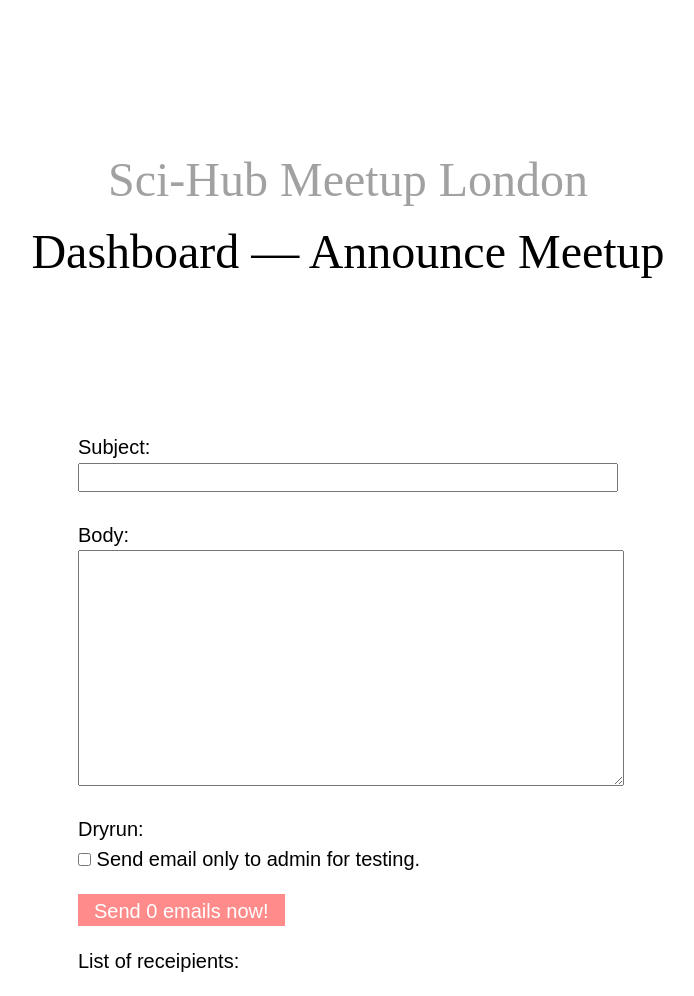
After one commit to sirodoht/cyanblue, a Django app: page /dashboard/announce/ in a window 1280 px wide. The commit adds this page. Shown: the whole page, without its empty margins (292-986 px from the left). Run offline with Django 3.2, Linux system fonts and the light colour scheme; the visitor is signed in with stand-in values (Sample User, id 1); data that the repository does not hold is empty.

Commit message:
add meetup announce feature

```diff
--- /dev/null
+++ b/main/forms.py
@@ -0,0 +1,17 @@
+from django import forms
+
+from main import models
+
+
+class SubscriptionForm(forms.ModelForm):
+    class Meta:
+        model = models.Subscription
+        fields = ["email"]
+
+
+class AnnounceForm(forms.Form):
+    subject = forms.CharField()
+    body = forms.CharField(widget=forms.Textarea)
+    dryrun = forms.BooleanField(
+        required=False, help_text="Send email only to admin for testing."
+    )
--- a/main/static/style.css
+++ b/main/static/style.css
@@ -238,15 +238,18 @@ main {
 
 label {
     display: block;
-    width: 100%;
+    margin-top: 16px;
 }
 
+input[type="text"],
 input[type="email"] {
     width: 100%;
     margin-bottom: 8px;
+    box-sizing: border-box;
 }
 
 input[type="submit"] {
+    display: block;
     border: 0;
     background: var(--primary-color);
     color: #fff;
@@ -259,28 +262,8 @@ input[type="submit"]:hover {
     box-shadow: 8px 8px #000;
 }
 
-label {
-    display: block;
+textarea {
     width: 100%;
-}
-
-input[type="email"] {
-    width: 100%;
-    margin-bottom: 8px;
-    box-sizing: border-box;
-}
-
-input[type="submit"] {
-    border: 0;
-    background: var(--primary-color);
-    color: #fff;
-    padding: 6px 16px 3px;
-    cursor: pointer;
-    transition: all 0.1s;
-}
-
-input[type="submit"]:hover {
-    box-shadow: 8px 8px #000;
 }
 
 aside {
@@ -308,6 +291,7 @@ hr {
 
 .landing-title-muted {
     color: var(--muted-color);
+    text-decoration: none;
 }
 
 .landing-pin {
@@ -340,3 +324,12 @@ hr {
 .subscription form {
     margin-top: 8px;
 }
+
+.event-ics {
+    text-decoration: underline dashed;
+    color: #000;
+}
+
+.event-ics:hover {
+    text-decoration: underline;
+}
--- /dev/null
+++ b/main/templates/main/dashboard_announce.html
@@ -0,0 +1,32 @@
+{% extends 'main/layout.html' %}
+
+{% load static %}
+
+{% block content %}
+
+<h1 class="landing-title">
+    <a href="{% url 'index' %}" class="landing-title-muted">
+        Sci-Hub Meetup London
+    </a>
+    <br>Dashboard — Announce Meetup
+</h1>
+
+<main>
+    <section>
+        <form method="post">
+            {{ form.as_p }}
+            {% csrf_token %}
+            <input type="submit" value="Send {{ subscriptions_count }} emails now!">
+        </form>
+
+        <p>
+            List of receipients:
+        </p>
+        <ul>
+            {% for s in subscriptions_list %}
+            <li>{{ s.email }}</li>
+            {% endfor %}
+        </ul>
+    </section>
+</main>
+{% endblock %}}
--- a/main/urls.py
+++ b/main/urls.py
@@ -5,4 +5,16 @@ from main import views
 urlpatterns = [
     path("", views.index, name="index"),
     path("<slug:event_slug>/", views.event, name="event"),
+    path("<slug:event_slug>/ics", views.event_ics, name="event_ics"),
+    path(
+        "dashboard/announce/",
+        views.DashboardAnnounce.as_view(),
+        name="dashboard_announce",
+    ),
+    path(
+        "unsubscribe/<uuid:key>/",
+        views.unsubscribe_key,
+        name="unsubscribe_key",
+    ),
+    path("about/code-of-conduct/", views.coc, name="coc"),
 ]
--- a/main/views.py
+++ b/main/views.py
@@ -1,27 +1,25 @@
-from django import forms
+from django.conf import settings
 from django.contrib import messages
+from django.contrib.auth.mixins import LoginRequiredMixin
+from django.core import mail
 from django.core.mail import mail_admins
-from django.shortcuts import render
+from django.http import HttpResponse
+from django.shortcuts import redirect, render
+from django.urls import reverse_lazy
+from django.utils import timezone
+from django.views.generic.edit import FormView
 
-from main import models
+from main import forms, models, utils
 
 
 def index(request):
     if request.method == "GET":
         return render(request, "main/index.html")
-
     elif request.method == "POST":
-
-        class SubscriptionForm(forms.ModelForm):
-            class Meta:
-                model = models.Subscription
-                fields = ["email"]
-
-        form = SubscriptionForm(request.POST)
+        form = forms.SubscriptionForm(request.POST)
 
         # if not valid
         if not form.is_valid():
-
             if "email" in form.errors and form.errors["email"] == [
                 "Subscription with this Email already exists."
             ]:
@@ -66,3 +64,119 @@ def event(request, event_slug):
             "event": models.Event.objects.get(slug=event_slug),
         },
     )
+
+
+def event_ics(request, event_slug):
+    event = models.Event.objects.get(slug=event_slug)
+    ics_content = utils.get_ics(event)
+    response = HttpResponse(ics_content, content_type="application/octet-stream")
+    response["Content-Disposition"] = "attachment; filename=scihub-london-event.ics"
+    return response
+
+
+class DashboardAnnounce(LoginRequiredMixin, FormView):
+    form_class = forms.AnnounceForm
+    template_name = "main/dashboard_announce.html"
+    success_url = reverse_lazy("dashboard_announce")
+
+    def get_context_data(self, **kwargs):
+        context = super().get_context_data(**kwargs)
+        context["subscriptions_count"] = models.Subscription.objects.all().count()
+        context["subscriptions_list"] = models.Subscription.objects.all().order_by(
+            "created_at"
+        )
+        return context
+
+    def post(self, request, *args, **kwargs):
+        form_class = self.get_form_class()
+        form = self.get_form(form_class)
+        if form.is_valid():
+
+            # handle dry run case
+            if form.cleaned_data.get("dryrun"):
+                mail_admins(
+                    form.cleaned_data.get("subject"),
+                    form.cleaned_data.get("body"),
+                )
+                messages.success(request, "Dry run executed")
+                return self.form_valid(form)
+
+            # list of messages to sent out
+            message_list = []
+            record_ids = []
+
+            # TODO: get event from form, stub for now
+            event = models.Event.objects.get()
+
+            # get all subscribers
+            subscribers = models.Subscription.objects.all()
+            for s in subscribers:
+
+                unsubscribe_url = utils.get_protocol() + s.get_unsubscribe_url()
+                body_footer = "\n\n"
+                body_footer += "---\n"
+                body_footer += "Unsubscribe:\n"
+                body_footer += unsubscribe_url + "\n"
+
+                # initialise email record
+                email_record = models.EmailRecord.objects.create(
+                    subscription=s,
+                    email=s.email,
+                    subject=form.cleaned_data.get("subject"),
+                    body=form.cleaned_data.get("body") + body_footer,
+                    sent_at=None,
+                )
+                record_ids.append(email_record.id)
+
+                # create email message
+                ics_content = utils.get_ics(event)
+                email = mail.EmailMessage(
+                    subject=form.cleaned_data.get("subject"),
+                    body=form.cleaned_data.get("body") + body_footer,
+                    from_email=settings.DEFAULT_FROM_EMAIL,
+                    to=[s.email],
+                    reply_to=[settings.DEFAULT_FROM_EMAIL],
+                    headers={
+                        "X-PM-Message-Stream": "announcements",
+                        "List-Unsubscribe": unsubscribe_url,
+                        "List-Unsubscribe-Post": "List-Unsubscribe=One-Click",
+                    },
+                    attachments=[
+                        (
+                            "scihub-london-event.ics",
+                            ics_content,
+                            "application/octet-stream",
+                        )
+                    ],
+                )
+                message_list.append(email)
+
+            # send out emails
+            connection = mail.get_connection(
+                "django.core.mail.backends.smtp.EmailBackend",
+                host=settings.EMAIL_HOST_BROADCASTS,
+            )
+            connection.send_messages(message_list)
+            models.EmailRecord.objects.filter(id__in=record_ids).update(
+                sent_at=timezone.now()
+            )
+
+            messages.success(request, f"{len(message_list)} emails sent.")
+            return self.form_valid(form)
+        else:
+            return self.form_invalid(form)
+
+
+def unsubscribe_key(request, key):
+    if models.Subscription.objects.filter(unsubscribe_key=key).exists():
+        subscription = models.Subscription.objects.get(unsubscribe_key=key)
+        email = subscription.email
+        subscription.delete()
+        messages.success(request, f"{email} deleted from mailing list.")
+    else:
+        messages.info(request, "Invalid link.")
+    return redirect("index")
+
+
+def coc(request):
+    return render(request, "main/codeofconduct.html")
```
Also changed, not shown: main/utils.py (added, +52 -0 lines).
